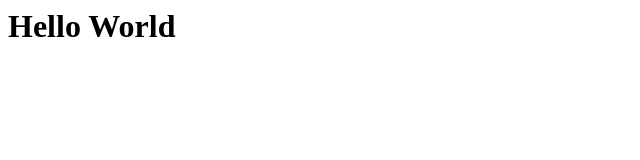
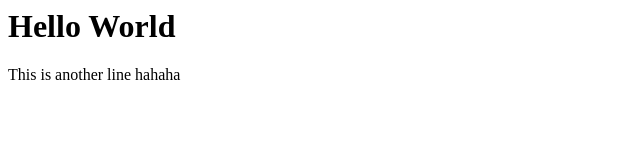
Before and after one commit to ShoyaAlm/new-demo-repo, a plain HTML site: page index.html in a window 1280 px wide. Shown: the whole page, without its empty margins (0-640 px from the left). Drawn offline with Linux system fonts and the light colour scheme.

Commit message:
added haha

```diff
--- a/index.html
+++ b/index.html
@@ -1 +1,2 @@
 <h1>Hello World</h1>
+<p>This is another line hahaha</p>
```
